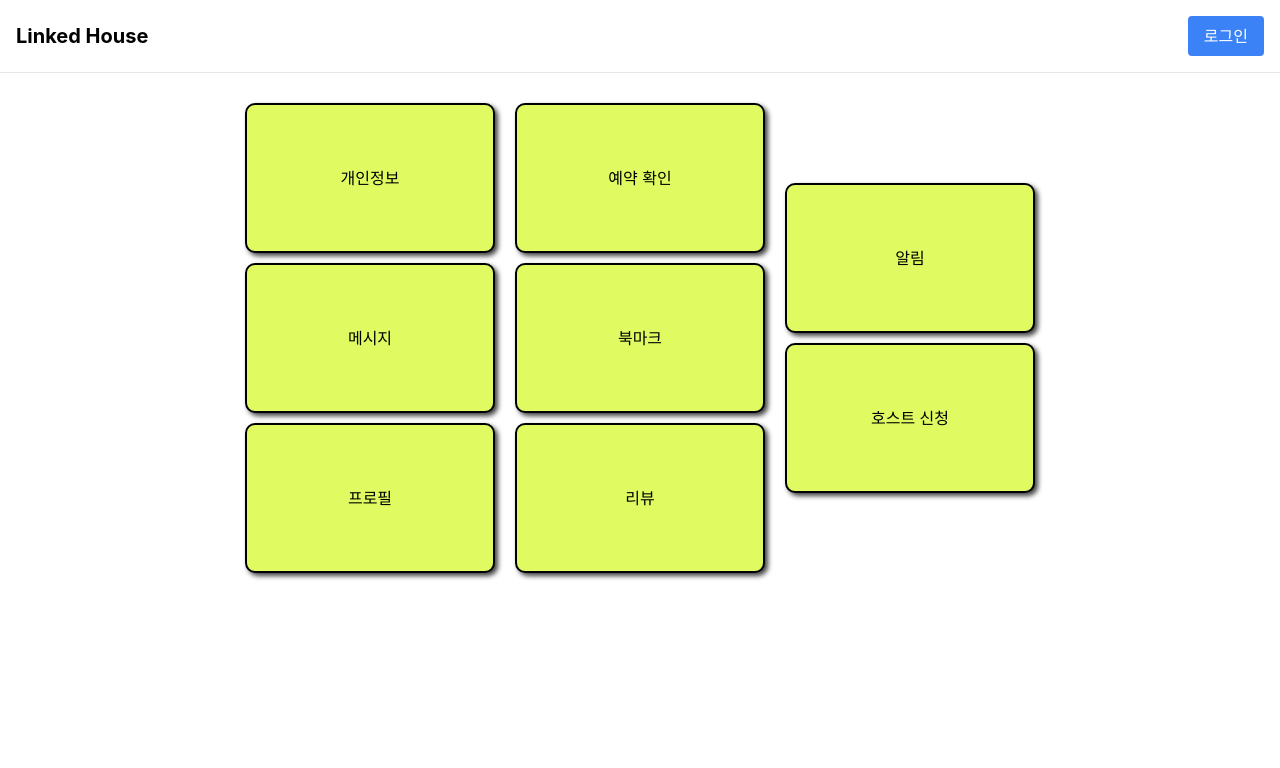
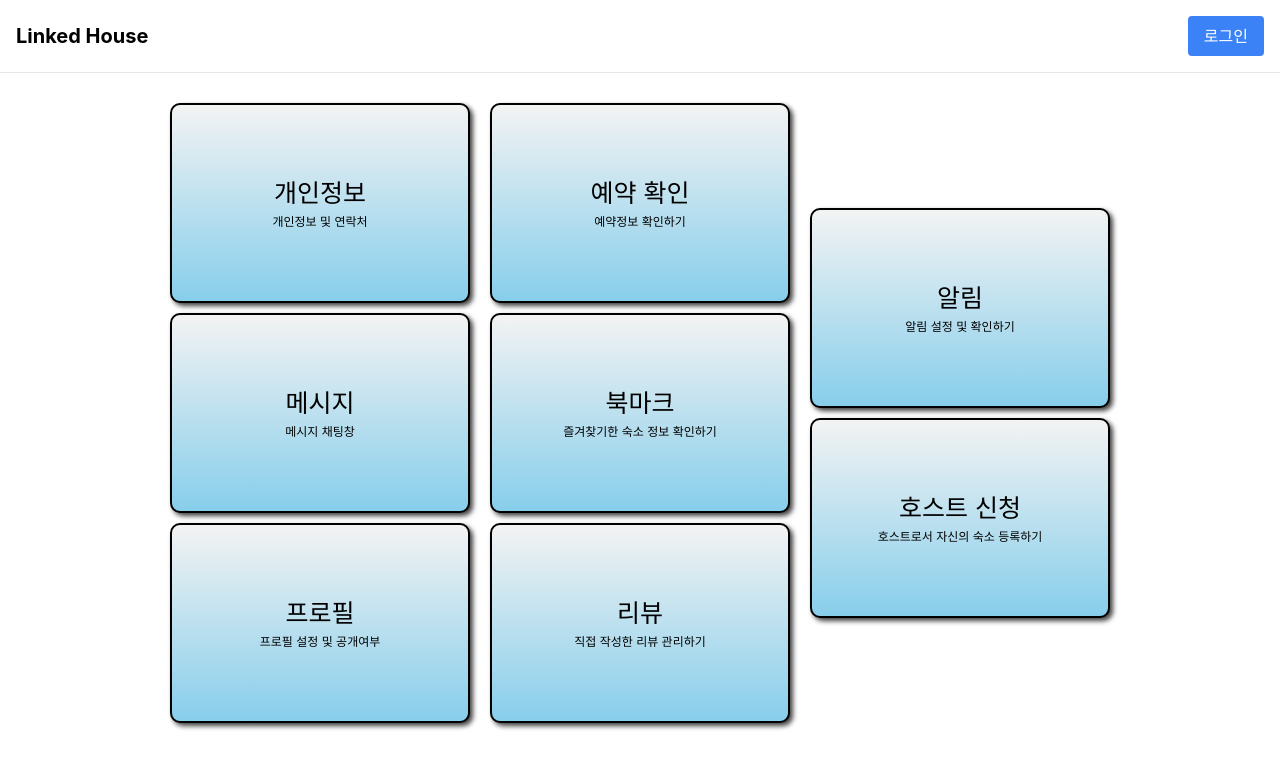
Before and after one commit to weble4/linked-house-frontend, a React (Create React App) app: page /account-settings in a window 1280 px wide. Shown: the top 768 px of the page. Built offline with nearby package versions, Linux system fonts and the light colour scheme.

Commit message:
userpage design
2

```diff
--- a/src/App.js
+++ b/src/App.js
@@ -12,6 +12,9 @@ import Private from './components/Private';
 import ProfileEditor from './components/ProfileEditor';
 import BookmarkList from './components/BookmarkList';
 import './userpage.css';
+import './private.css';
+import './profileEditor.css';
+import './bookmark.css';
 
 const App = () => {
   const [isLoggedIn, setIsLoggedIn] = useState(false); // Initialize with false
--- /dev/null
+++ b/src/bookmark.css
@@ -0,0 +1,67 @@
+.bookmark-container {
+    background-color: #fff;
+    padding: 20px;
+    border-radius: 8px;
+    box-shadow: 0 2px 4px rgba(0, 0, 0, 0.1);
+    max-width: 400px;
+    margin: 0 auto;
+  }
+
+  .bookmark-title {
+    font-size: 24px;
+    margin-bottom: 20px;
+  }
+
+  .bookmark-form {
+    display: flex;
+    gap: 10px;
+    margin-bottom: 15px;
+  }
+
+  input[type="text"] {
+    flex-grow: 1;
+    padding: 10px;
+    border: 1px solid #ccc;
+    border-radius: 5px;
+    font-size: 16px;
+  }
+
+  button.add-button {
+    background-color: #007bff;
+    color: #fff;
+    border: none;
+    border-radius: 5px;
+    padding: 10px 20px;
+    font-size: 18px;
+    cursor: pointer;
+  }
+
+  button.add-button:hover {
+    background-color: #0056b3;
+  }
+
+  ul.bookmark-list {
+    list-style: none;
+    padding: 0;
+  }
+
+  ul.bookmark-list li {
+    display: flex;
+    justify-content: space-between;
+    align-items: center;
+    margin-bottom: 10px;
+  }
+
+  button.remove-button {
+    background-color: #ff0000;
+    color: #fff;
+    border: none;
+    border-radius: 5px;
+    padding: 5px 10px;
+    font-size: 14px;
+    cursor: pointer;
+  }
+
+  button.remove-button:hover {
+    background-color: #cc0000;
+  }
--- a/src/components/Userpage.js
+++ b/src/components/Userpage.js
@@ -1,28 +1,36 @@
 import React from 'react';
-import { Link } from "react-router-dom";
+import { BrowserRouter as Router, Route, Link } from 'react-router-dom';
 
 function App() {
+  // 클릭 이벤트 핸들러 함수 정의
+  const handleSquareClick = (menuItem) => {
+    // 클릭된 네모 블록에 따라 다른 동작을 수행할 수 있습니다.
+    console.log(`클릭된 네모 블록: ${menuItem.label}`);
+
+    // 여기에서 원하는 동작을 추가하십시오.
+  };
+
   // 8개의 네모 블록을 담을 배열을 생성합니다.
-
   // Define an array of menu items
   const menuItems = [
-    { to: '/private', label: '개인정보' },
-    { to: '/message', label: '메시지' },
-    { to: '/profile', label: '프로필' },
-    { to: '/reservation', label: '예약 확인' },
-    { to: '/bookmark', label: '북마크' },
-    { to: '/review', label: '리뷰' },
-    { to: '/notify', label: '알림' },
-    { to: '/host', label: '호스트 신청' },
+    { label: '개인정보', path: '/private', description: '개인정보 및 연락처' },
+    { label: '메시지', path: '/message', description: '메시지 채팅창' },
+    { label: '프로필', path: '/profile', description: '프로필 설정 및 공개여부' },
+    { label: '예약 확인', path: '/reservation', description: '예약정보 확인하기' },
+    { label: '북마크', path: '/bookmark', description: '즐겨찾기한 숙소 정보 확인하기' },
+    { label: '리뷰', path: '/review', description: '직접 작성한 리뷰 관리하기' },
+    { label: '알림', path: '/notify', description: '알림 설정 및 확인하기' },
+    { label: '호스트 신청', path: '/host', description: '호스트로서 자신의 숙소 등록하기' },
   ];
 
   // Generate menu items using map
   const menuItemsJSX = menuItems.map((menuItem, index) => (
-    <div key={index} className="square">
-      <Link to={menuItem.to}>
-        {menuItem.label}
+    <Link key={index} to={menuItem.path} className="square" onClick={() => handleSquareClick(menuItem)}>
+       <div>
+        <div className="square-label">{menuItem.label}</div>
+        <div className="square-description small">{menuItem.description}</div> {/* 작은 글씨 적용 */}
+      </div>
     </Link>
-    </div>
   ));
 
   // Split menu items into rows
--- /dev/null
+++ b/src/private.css
@@ -0,0 +1,42 @@
+/* 제목 스타일 */
+h1 {
+  font-size: 24px;
+  margin-bottom: 20px;
+}
+
+/* 입력 그룹 스타일 */
+.form-group {
+  margin-bottom: 15px;
+}
+
+/* 라벨 스타일 */
+label {
+  display: block;
+  margin-bottom: 5px;
+}
+
+/* 입력 필드 스타일 */
+input[type="text"],
+input[type="email"],
+input[type="password"] {
+  width: 100%;
+  padding: 10px;
+  border: 1px solid #ccc;
+  border-radius: 5px;
+  font-size: 16px;
+}
+
+/* 버튼 스타일 */
+button {
+  background-color: #007bff;
+  color: black;
+  border: none;
+  border-radius: 5px;
+  padding: 10px 20px;
+  font-size: 18px;
+  cursor: pointer;
+}
+
+button:hover {
+  background-color: #0056b3;
+}
--- /dev/null
+++ b/src/profileEditor.css
@@ -0,0 +1,45 @@
+.profile-container {
+    background-color: #fff;
+    padding: 20px;
+    border-radius: 8px;
+    box-shadow: 0 2px 4px rgba(0, 0, 0, 0.1);
+    max-width: 400px;
+    margin: 0 auto;
+  }
+
+  .profile-title {
+    font-size: 24px;
+    margin-bottom: 20px;
+  }
+
+  .form-group {
+    margin-bottom: 15px;
+  }
+
+  label {
+    display: block;
+    margin-bottom: 5px;
+  }
+
+  input[type="text"],
+  textarea {
+    width: 100%;
+    padding: 10px;
+    border: 1px solid #ccc;
+    border-radius: 5px;
+    font-size: 16px;
+  }
+
+  button.save-button {
+    background-color: #007bff;
+    color: #fff;
+    border: none;
+    border-radius: 5px;
+    padding: 10px 20px;
+    font-size: 18px;
+    cursor: pointer;
+  }
+
+  button.save-button:hover {
+    background-color: #0056b3;
+  }
--- a/src/userpage.css
+++ b/src/userpage.css
@@ -1,3 +1,4 @@
+/* CSS 파일 또는 스타일 시트 */
 .h1 {
   text-align: center;
 }
@@ -8,24 +9,41 @@
 }
 
 .square {
+  width: 300px;
+  height: 200px;
   display: flex;
   flex-wrap: wrap;
   flex-direction: row; /* 아이템을 가로로 정렬 */
   width: 250px;
   gap: 10px;
-
+  background: linear-gradient(to bottom, #f3f3f3, #87ceeb);
+  border: 2px solid #ccc;
+  box-shadow: 0px 0px 10px rgba(0, 0, 0, 0.3);
+  display: flex;
+  flex-direction: column;
+  justify-content: center;
+  align-items: center;
+  text-align: center;
+  border-radius: 10px;
+  cursor: pointer;
+  transition: transform 0.2s, box-shadow 0.2s;
   margin: 0 auto;
-    width: 250px;
-    height: 150px;
+  width: 300px;
+  height: 200px;
   background-color: #dffb61;
   margin: 10px;
   border: 2px solid #000;
   box-shadow: 3px 3px 5px 0px rgba(0,0,0,0.75);
 
+  font-size: 25px;
   display: flex;
   align-items: center;
   justify-content: center;
   border-radius: 10px;
+}
+
+.square-description {
+  font-size: 12px; /* 작은 크기로 설정, 필요에 따라 조정 가능 */
 }
 
 .container {
@@ -37,3 +55,24 @@
   padding: 20px;
   border-radius: 5px;
 }
+
+.square:hover {
+  transform: scale(1.05); /* 마우스 호버 시 약간 확대됨 */
+  box-shadow: 0px 0px 20px rgba(0, 0, 0, 0.5); /* 마우스 호버 시 그림자 강화 */
+}
+
+.square-content {
+  color: #333;
+  font-size: 20px;
+  font-weight: bold;
+  margin-bottom: 10px;
+}
+
+/* 원하는 이미지 경로로 수정하세요. */
+.square-image {
+  background-size: cover;
+  background-position: center;
+  width: 100px;
+  height: 100px;
+  border-radius: 50%; /* 이미지를 원 모양으로 만들어줌 */
+}
```
Lines whose indentation alone changed are shown as unchanged.
